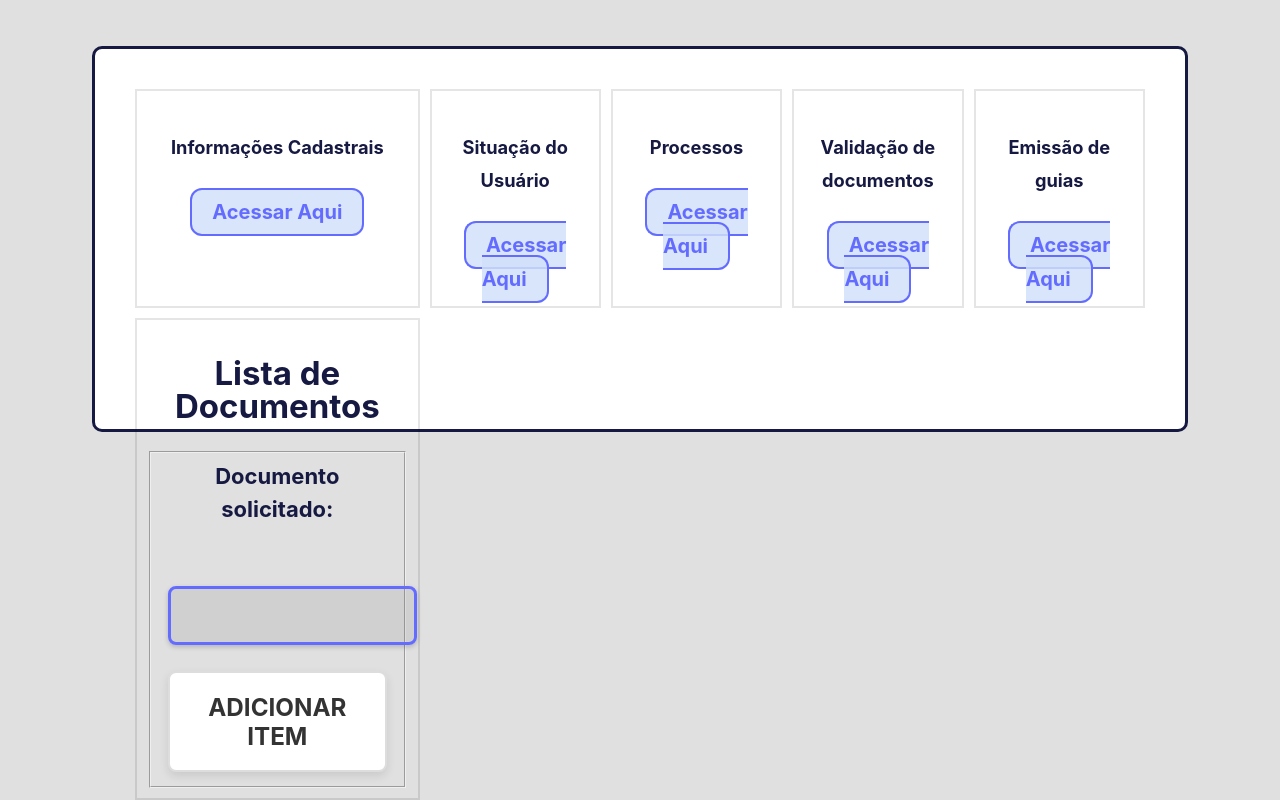
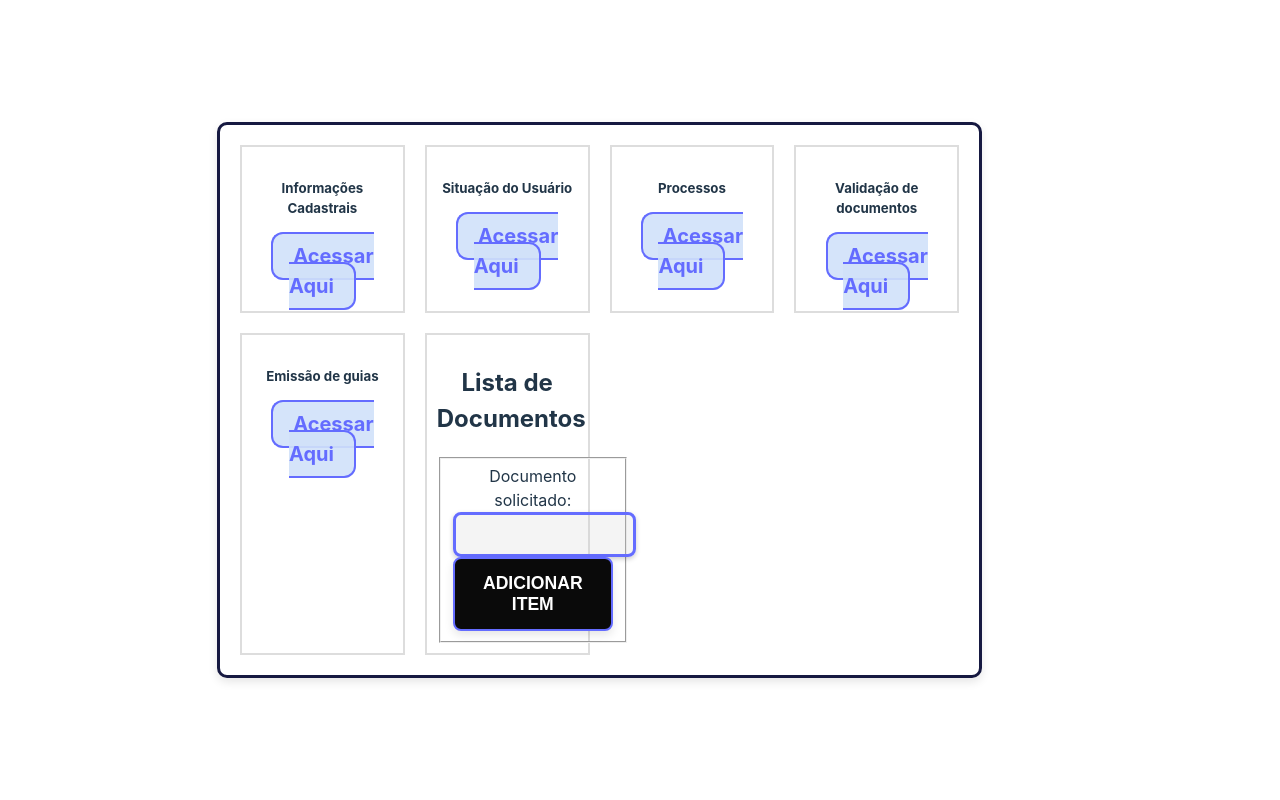
Before and after one commit to vitoriaamaral09/frontend, a React (Vite) app in the folder proj-react/: page /Pagina1 in a window 1280 px wide. Built offline with nearby package versions, Linux system fonts and the light colour scheme.

Commit message:
Update index.css

```diff
--- a/proj-react/src/index.css
+++ b/proj-react/src/index.css
@@ -2,50 +2,22 @@
   font-family: 'Inter', system-ui, Avenir, Helvetica, Arial, sans-serif;
   line-height: 1.5;
   font-size: 19px;
-  color-scheme: light dark;
   color: rgba(255, 255, 255, 0.896);
   background-color: #e0e0e0;
-  font-synthesis: none;
+  --primary-color: #646cff;
+  --secondary-color: #535bf2;
+  --background-light: #ffffff;
+  --text-dark: #213547;
+  --border-color: #ddd;
+  --focus-color: #2e10d6;
+  --transition-duration: 0.3s;
   text-rendering: optimizeLegibility;
   -webkit-font-smoothing: antialiased;
   -moz-osx-font-smoothing: grayscale;
-  transition: background-color 0.3s, color 0.3s;
-
-
+  transition: background-color var(--transition-duration), color var(--transition-duration);
 }
 
-h3{
-  font-size: 25px;
-  font-family: Verdana, Geneva, Tahoma, sans-serif;
-  text-align: center;
-  padding: 0.05em;
-  color: rgb(22, 25, 65);
-  margin-top: 80px;
-
-
-}
-
-/* Link 'entrar' */
-a {
-  font-weight: bold;
-  font-size: 20px;
-  color: #646cff;
-  text-decoration: none;
-  transition: color 0.2s ease;
-  border: 2px solid;
-  border-radius:12px;
-  border-image-slice: 1;
-  padding: 0.5em 1em;
-  background-color: #d1e1fad6;
-}
-
-a:hover {
-  color: #535bf2;
-  text-decoration: none;
-}
-
-/* Body */
-body {
+/* Corpo */
 body {
   margin: 0;
   font-size: 16px;
@@ -53,78 +25,153 @@ body {
   justify-content: center;
   align-items: center;
   min-width: 320px;
-    min-height: 100vh; /* Altura da tela inteira */
-    background-color: rgb(224, 224, 224);
-    color: var(--text-color);
-    transition: background-color 0.3s, color 0.3s;
+  min-height: 100vh;
+  background-color: var(--background-light);
+  color: var(--text-dark);
 }
+
+/* Títulos */
+h1, h3 {
+  font-family: Verdana, Geneva, Tahoma, sans-serif;
+  text-align: center;
+  color: rgb(22, 25, 65);
 }
 
 h1 {
   font-size: 20px;
   font-weight: bold;
-  color: rgb(22, 25, 65);
-  line-height: 0.5em;
   margin-bottom: 10px;
-  text-align: center;
-
 }
 
-/* botoes */
+h3 {
+  font-size: 25px;
+  padding: 0.05em;
+  margin-top: 80px;
+}
+
+/* Links */
+a {
+  font-weight: bold;
+  font-size: 20px;
+  color: var(--primary-color);
+  text-decoration: none;
+  border: 2px solid;
+  border-radius: 12px;
+  padding: 0.5em 1em;
+  background-color: rgba(209, 225, 250, 0.9);
+  transition: color var(--transition-duration), background-color var(--transition-duration);
+}
+
+a:hover {
+  color: var(--secondary-color);
+}
+
+/* Botões */
 button {
   border-radius: 8px;
-  border: 2px solid #646cff;
+  border: 2px solid var(--primary-color);
   padding: 0.8em 1.6em;
   font-size: 1.1em;
   font-weight: 700;
-  font-family: inherit;
   background-color: #0a0a0a;
   color: #fff;
   cursor: pointer;
-  transition: all 0.3s ease;
   text-transform: uppercase;
   box-shadow: 0 4px 10px rgba(0, 0, 0, 0.1);
+  transition: all var(--transition-duration) ease;
 }
 
 button:hover {
-  border-color: #535bf2;
+  border-color: var(--secondary-color);
   background-color: #333;
   box-shadow: 0 4px 15px rgba(0, 0, 0, 0.2);
 }
 
-button:focus,
-button:focus-visible {
-  outline: 4px auto -webkit-focus-ring-color;
+/* Inputs */
+input[type="text"],
+input[type="email"],
+textarea,
+input[type="password"] {
+  width: 100%;
+  max-width: 350px;
+  padding: 0.5em;
+  border: 3px solid var(--primary-color);
+  border-radius: 8px;
+  background-color: rgba(200, 200, 200, 0.2);
+  color: #090909;
+  font-size: 1.1em;
+  box-shadow: 0 2px 5px rgba(0, 0, 0, 0.2);
+  transition: border-color var(--transition-duration), box-shadow var(--transition-duration);
 }
 
-
-/* Media Queries fundo branco e texto cinzaaaa*/
-@media (prefers-color-scheme: light) {
-  :root {
-    --background: #ffffff;
-    --text-color: #213547;
-
+input:focus,
+textarea:focus {
+  border-color: var(--focus-color);
+  box-shadow: 0 4px 10px rgba(81, 5, 162, 0.5);
+  outline: none;
 }
 
-  a:hover {
-    color: #320993;
+/* Containers */
+.login-container {
+  display: flex;
+  justify-content: center;
+  align-items: flex-start;
+  gap: 5rem;
+  width: 85%;
+  max-width: 1200px;
+  padding: 5rem;
+  margin: 1rem auto;
 }
 
-  button {
-    background-color: white;
-    color: #333;
-    border-color: #ddd;
+.login-container > * {
+  width: 600px;
+  background-color: var(--background-light);
+  height: 500px;
+  border: 3px solid rgb(22, 25, 65);
+  border-radius: 10px;
 }
 
-  button:hover {
-    background-color: #e0e0e0;
-    border-color: #0f086c;
-  }
+/* Lista de Documentos */
+.card-list {
+  width: 85%;
+  max-width: 800px;
+  padding: 20px;
+  border: 3px solid rgb(22, 25, 65);
+  border-radius: 10px;
+  background-color: var(--background-light);
+  text-align: center;
+  box-shadow: 0 4px 10px rgba(0, 0, 0, 0.1);
+
+  display: grid;
+  grid-template-columns: repeat(auto-fit, minmax(150px, 1fr));
+  gap: 20px;
 }
 
+.card-list > * {
+  border: 2px solid var(--border-color);
+  padding: 10px;
+}
+
+.lista-documentos {
+  font-size: 22px;
+  font-weight: bold;
+  color: rgb(22, 25, 65);
+  margin-bottom: 20px;
+}
+
+/* Visibilidade Inicial das Páginas */
+.pagina1 {
+  display: block; /* Visível por padrão */
+}
+
+.pagina2 {
+  display: none; /* Invisível por padrão */
+}
+
+/* Responsividade */
 @media (max-width: 600px) {
   h1 {
-    font-size: 2.5em;
+    font-size: 1.5em;
   }
 
   button {
@@ -132,95 +179,3 @@ button:focus-visible {
     padding: 0.5em 1em;
   }
 }
-/* Campo de entrada usuario*/
-input[type="text"],
-input[type="email"],
-textarea {
-  width: 100%;
-  max-width: 350px;
-  padding: 0.5em;
-  margin: 1.1em 0;
-  border: 3px solid #646cff;
-  border-radius: 8px;
-  background-color: rgba(128, 128, 128, 0.172);
-  color: #0e0d0d;
-  font-size: 1.1em;
-  box-shadow: 0 2px 5px rgba(0, 0, 0, 0.2);
-  transition: border-color 0.3s, box-shadow 0.3s;
-  margin-top: 60px;
-}
-
-input[type="text"]:focus,
-input[type="email"]:focus,
-textarea:focus {
-  border-color: #2e10d6f0;
-  box-shadow: 0 4px 10px rgba(81, 5, 162, 0.5);
-  outline: none;
-  color: black;
-
-}
-
-/* Campo de senha */
-input[type="password"] {
-  width: 100%;
-  max-width: 350px;
-  padding: 0.5em;
-  margin: 0.1em 0;
-  border: 3px solid #646cff;
-  border-radius: 8px;
-  background-color: rgba(200, 200, 200, 0.2);
-  color: #090909;
-  font-size: 1.1em;
-  box-shadow: 0 2px 5px rgba(0, 0, 0, 0.2);
-  transition: border-color 0.3s, box-shadow 0.3s;
-}
-
-.login-container {
-  display: flex;
-  justify-content: center;
-  align-items: flex-start;
-  gap: 5rem;
-  width: 85%;
-  max-width: 1200px; /* Limitar a largura */
-  padding: 5rem;
-  margin: 1rem auto;
-}
-
-.login-container > * {
-
-  width: 600px;
-  margin-right: 40px;
-  background-color: white;
-  height: 500px;
-  border: 3px solid rgb(22, 25, 65);
-  border-radius: 10px;
-
-}
-
-
-.card-list {
-  width: 85%;
-  margin: 0 auto; /* Centraliza o contêiner */
-  background-color: white;
-  height: 300px;
-  border: 3px solid rgb(22, 25, 65);
-  border-radius: 10px;
-  color: rgb(22, 25, 65);
-  font-size: 22px;
-  font-weight: bold;
-  line-height: 1.5em;
-  margin-bottom: 10px;
-  text-align: center;
-
-  display: grid; /* Ativa Grid */
-  grid-template-columns: repeat(3, 1fr) repeat(2, 1fr); /* 3 colunas à esquerda e 2 à direita */
-  gap: 10px; /* Espaçamento entre itens */
-  padding: 40px; /* Adiciona espaçamento interno */
-
-}
-
-.card-list > * {
-  border: 2px solid rgba(0, 0, 0, 0.1); /* Apenas para visualização */
-  padding: 10px; /* Ajuste interno nos itens */
-
-}
```
Lines whose indentation alone changed are shown as unchanged.
